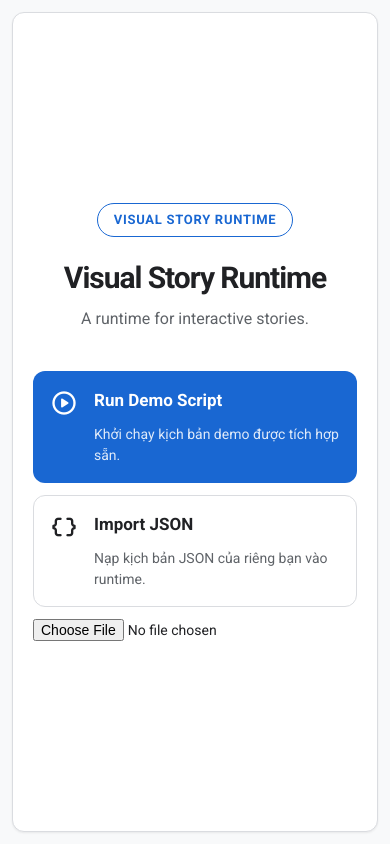
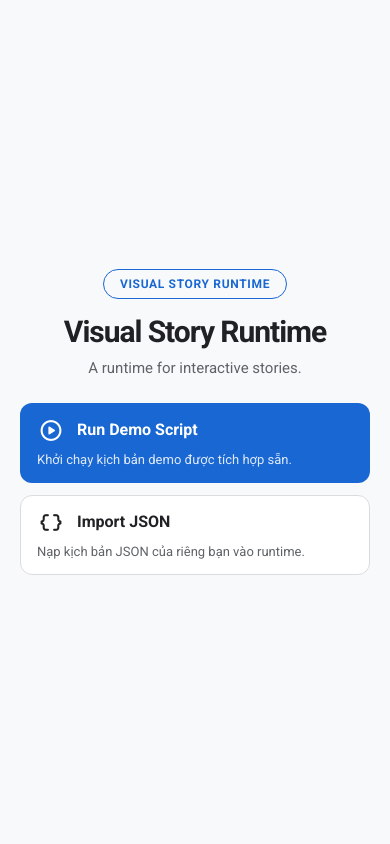
Before and after one commit to ttg1109s/VSR, a React (Vite) app: page / in a window 390 px wide. Built offline with nearby package versions, Linux system fonts and the light colour scheme.

Commit message:
Compact homepage and align action descriptions

```diff
--- a/src/pages/home/HomePage.css
+++ b/src/pages/home/HomePage.css
@@ -11,22 +11,17 @@
   display: flex;
   flex-direction: column;
   width: min(100%, 760px);
-  min-height: min(760px, calc(100dvh - 48px));
-  overflow: hidden;
-  border: 1px solid var(--vsr-color-border);
-  border-radius: var(--vsr-radius-xl);
-  background: var(--vsr-color-surface);
-  box-shadow: var(--vsr-elevation-1);
+  min-height: min(560px, calc(100dvh - 48px));
+  justify-content: center;
 }
 
 .home-panel__content {
   display: flex;
-  flex: 1;
   flex-direction: column;
   justify-content: center;
   width: min(100%, 620px);
   margin-inline: auto;
-  padding: var(--vsr-space-12) var(--vsr-space-8);
+  padding: var(--vsr-space-6) var(--vsr-space-8);
 }
 
 .home-intro {
@@ -39,19 +34,19 @@
 .home-intro__eyebrow {
   display: inline-flex;
   align-items: center;
-  min-height: 34px;
+  min-height: 30px;
   padding: var(--vsr-space-1) var(--vsr-space-4);
   border: 1px solid var(--vsr-color-primary);
   border-radius: var(--vsr-radius-full);
   color: var(--vsr-color-primary);
-  font-size: 13px;
-  line-height: 20px;
+  font-size: 12px;
+  line-height: 18px;
   font-weight: 600;
   letter-spacing: .055em;
 }
 
 .home-intro h1 {
-  margin: var(--vsr-space-8) 0 var(--vsr-space-3);
+  margin: var(--vsr-space-5) 0 var(--vsr-space-2);
   color: var(--vsr-color-text);
   font-size: clamp(30px, 4vw, 42px);
   line-height: 1.16;
@@ -62,60 +57,65 @@
 .home-intro p {
   margin: 0;
   color: var(--vsr-color-text-secondary);
-  font-size: 18px;
-  line-height: 28px;
+  font-size: 16px;
+  line-height: 24px;
 }
 
 .home-actions {
   display: grid;
-  gap: var(--vsr-space-4);
-  margin-top: var(--vsr-space-12);
+  gap: var(--vsr-space-3);
+  margin-top: var(--vsr-space-8);
 }
 
 .home-action-card.vsr-button {
-  display: flex;
-  flex-direction: row;
-  align-items: flex-start;
-  justify-content: flex-start;
-  gap: var(--vsr-space-4);
+  display: grid;
+  grid-template-columns: 28px minmax(0, 1fr);
+  grid-template-rows: auto auto;
+  align-items: center;
+  justify-content: stretch;
+  column-gap: var(--vsr-space-3);
+  row-gap: var(--vsr-space-1);
   width: 100%;
-  min-height: 132px;
-  padding: var(--vsr-space-6);
-  border-radius: var(--vsr-radius-xl);
+  min-height: 88px;
+  padding: var(--vsr-space-4) var(--vsr-space-5);
+  border-radius: var(--vsr-radius-lg);
   text-align: left;
   white-space: normal;
 }
 
 .home-action-card.vsr-button > span:first-child {
   display: inline-flex;
-  flex: 0 0 28px;
+  grid-column: 1;
+  grid-row: 1;
   align-items: center;
   justify-content: center;
-  margin-top: 1px;
+  margin: 0;
 }
 
 .home-action-card .vsr-icon {
-  font-size: 28px;
+  font-size: 25px;
 }
 
+.home-action-card.vsr-button > span:nth-child(2),
 .home-action-card__content {
-  display: flex;
-  flex: 1;
-  flex-direction: column;
-  align-items: flex-start;
-  gap: var(--vsr-space-3);
-  min-width: 0;
+  display: contents;
 }
 
 .home-action-card__title {
-  font-size: 20px;
-  line-height: 28px;
+  grid-column: 2;
+  grid-row: 1;
+  min-width: 0;
+  font-size: 18px;
+  line-height: 24px;
   font-weight: 600;
 }
 
 .home-action-card__description {
-  font-size: 15px;
-  line-height: 23px;
+  grid-column: 1 / -1;
+  grid-row: 2;
+  margin: 0;
+  font-size: 14px;
+  line-height: 20px;
   font-weight: 400;
 }
 
@@ -127,13 +127,13 @@
   color: var(--vsr-color-text-secondary);
 }
 
-.home-panel__footer {
-  display: grid;
-  min-height: 76px;
-  place-items: center;
-  padding: var(--vsr-space-4) var(--vsr-space-6);
-  border-top: 1px solid var(--vsr-color-border-subtle);
-  color: var(--vsr-color-text-secondary);
+.home-file-input {
+  display: none;
+}
+
+.home-error {
+  margin: var(--vsr-space-3) 0 0;
+  color: var(--vsr-color-error);
   font-size: 14px;
   line-height: 20px;
   text-align: center;
@@ -146,71 +146,47 @@
 
   .home-panel {
     min-height: calc(100dvh - 24px);
-    border-radius: var(--vsr-radius-lg);
   }
 
   .home-panel__content {
-    padding: var(--vsr-space-10) var(--vsr-space-5);
+    padding: var(--vsr-space-5) var(--vsr-space-2);
   }
 
   .home-intro h1 {
-    margin-top: var(--vsr-space-6);
+    margin-top: var(--vsr-space-4);
     font-size: 30px;
   }
 
   .home-intro p {
-    font-size: 16px;
-    line-height: 24px;
+    font-size: 15px;
+    line-height: 22px;
   }
 
   .home-actions {
     gap: var(--vsr-space-3);
-    margin-top: var(--vsr-space-10);
+    margin-top: var(--vsr-space-6);
   }
 
   .home-action-card.vsr-button {
-    min-height: 112px;
-    padding: var(--vsr-space-4);
-    border-radius: var(--vsr-radius-lg);
+    min-height: 80px;
+    padding: var(--vsr-space-3) var(--vsr-space-4);
   }
 
   .home-action-card__title {
-    font-size: 17px;
-    line-height: 24px;
+    font-size: 16px;
+    line-height: 22px;
   }
 
   .home-action-card__description {
-    font-size: 14px;
-    line-height: 21px;
-  }
-
-  .home-panel__footer {
-    min-height: 64px;
     font-size: 13px;
+    line-height: 19px;
   }
 }
 
 @media (max-height: 620px) and (min-width: 600px) {
-  .home-panel {
-    min-height: calc(100dvh - 48px);
-  }
-
-  .home-panel__content {
-    padding-block: var(--vsr-space-7);
-  }
-
-  .home-intro h1 {
-    margin-top: var(--vsr-space-5);
-    font-size: 34px;
-  }
-
-  .home-actions {
-    gap: var(--vsr-space-3);
-    margin-top: var(--vsr-space-8);
-  }
-
-  .home-action-card.vsr-button {
-    min-height: 104px;
-    padding-block: var(--vsr-space-4);
-  }
+  .home-panel { min-height: calc(100dvh - 48px); }
+  .home-panel__content { padding-block: var(--vsr-space-4); }
+  .home-intro h1 { margin-top: var(--vsr-space-3); font-size: 34px; }
+  .home-actions { margin-top: var(--vsr-space-5); }
+  .home-action-card.vsr-button { min-height: 76px; }
 }
```
